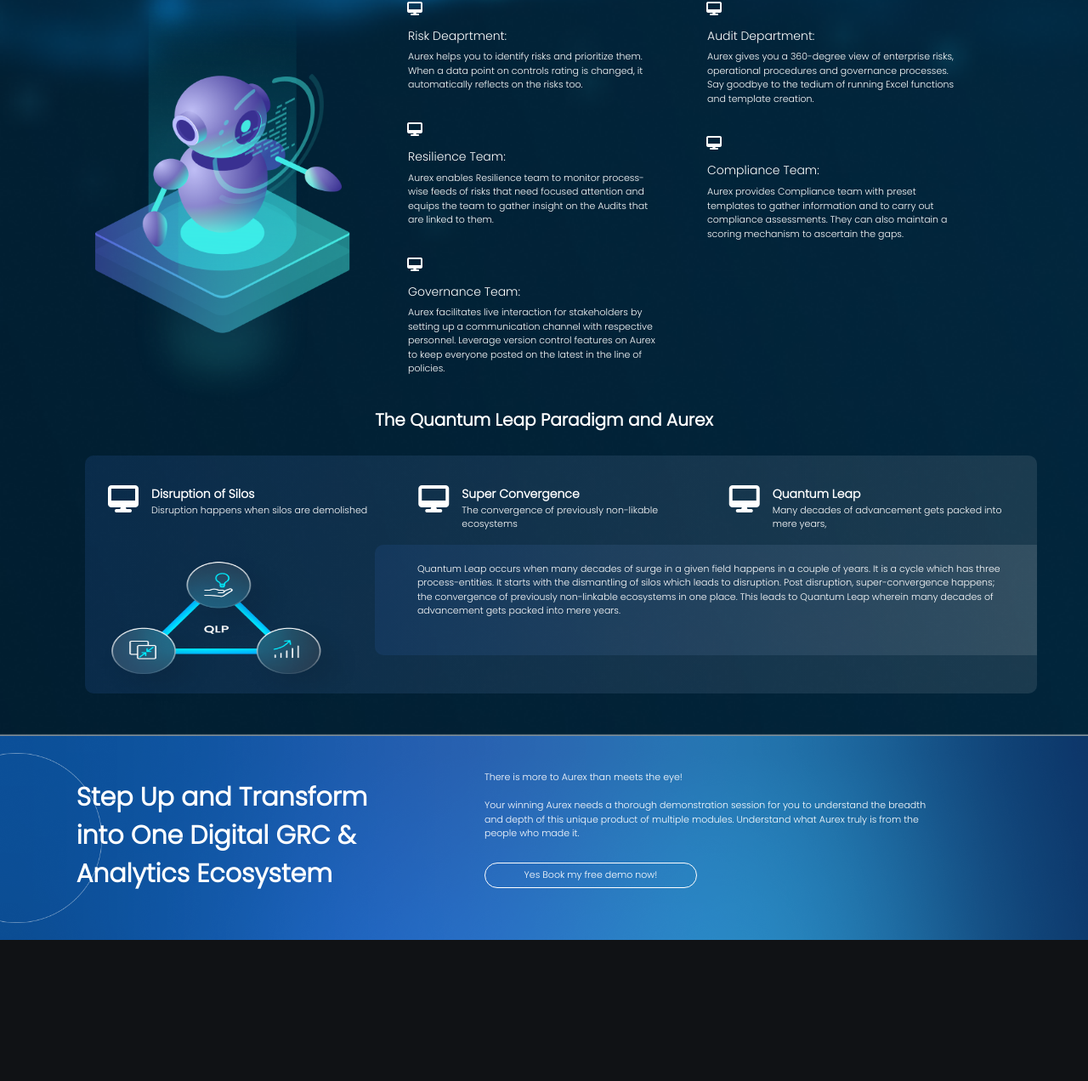
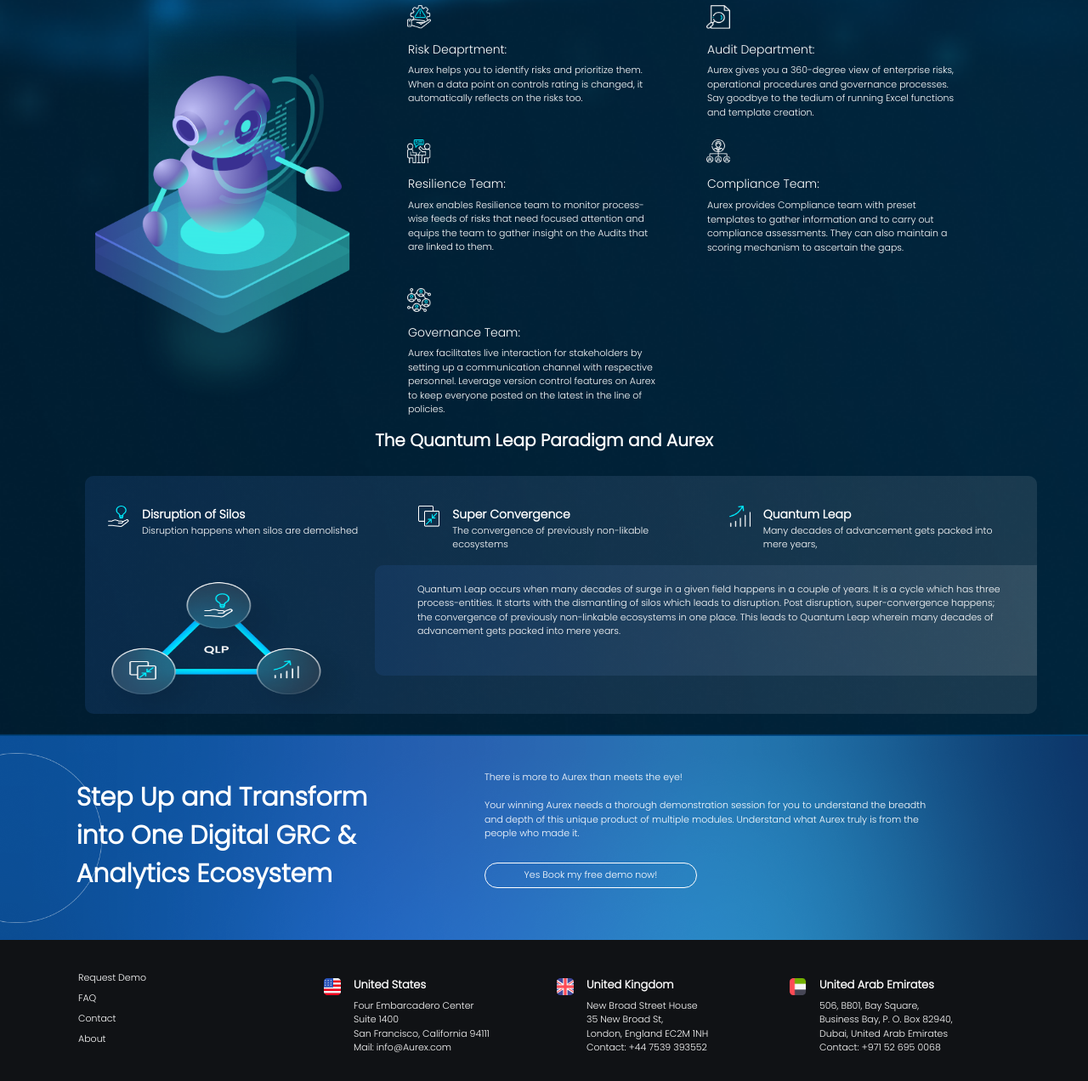
Before and after one commit to greeshma675/figma_design, a plain HTML site: page index.htm in a window 1280 px wide. Shown: the part 959-2231 px from the top of the page at 85% size. Drawn offline with nearby package versions, Linux system fonts and the light colour scheme.

Commit message:
commit 4 11 pm 15-09

```diff
--- a/index.css
+++ b/index.css
@@ -9,13 +9,17 @@
     background-image: url("./images/technology_png.png");
     height: 1825px;
     background-size: cover;
-    border-style: none !important;
+    margin: 0px;
+    background-color:#006BCC;
 }
 #logo{
-    font-family: Inter;
+    font-family: Poppins;
     font-weight: bolder;
     font-size: 40px;
-    color: white;
+    background: linear-gradient(rgba(255,255,255,1), rgba(255,255,255,0));
+    -webkit-background-clip: text;
+            background-clip: text;
+    -webkit-text-fill-color: transparent;
 }
 .v1{
     border-left: 2px solid white;
@@ -99,7 +103,7 @@
         padding-top: 30%;
         padding-right: 50px;
 }
-#img_power{
+#imge_power{
     padding-left: 50px;
     margin-top: 20px;
 
@@ -112,10 +116,11 @@
     border-radius: 15px;
 
 }
-#icon_power{
+#img_power{
     margin-left: 15px;
     margin-top:20px ;
-    color: white;
+    width: 25px;
+    height: 25px;
 }
 #card_title{
     color: white;
@@ -126,6 +131,17 @@
     color: white;
     font-family: Poppins;
     font-size: 11px;
+}
+#img_test_help{
+    width: 28px;
+    height: 28px;
+    margin-left: 15px;
+}
+#img_test_power{
+    width: 30px;
+    height: 30px;
+    margin-left: 15px;
+
 }
 #img_help{
     height: 500px;
@@ -222,8 +238,39 @@
     margin-top: 10px;
 }
 #div_footer{
-    height: 200px;
+    height: 220px;
     background: rgba(16, 18, 21, 1);
+    padding-left: 80px;
+    padding-right: 80px;
+    padding-top: 30px;
+}
+
+#lbl_footer{
+    font-size: 11px;
+    color: white;
+    font-family: Poppins;
+}
+#img_footer{
+    width:20px;
+    height: 20px;
+    margin-left: 15px;
+    margin-top:15px ;
+    color: white;
+}
+#h5_foot{
+    font-size: 13px;
+    color: white;
+    font-family: Poppins;
+    margin-top: 15px;
+    margin-left: 15px;
+    font-weight: bold;
+}
+#div_icons{
+    text-align: center;
+    margin-top: 20px;
+}
+#img_icon{
+    margin-left: 20px;
 }
 #div_copyright{
     background: rgba(36, 52, 75, 1);
@@ -236,3 +283,13 @@
     font-size: 10px;
     text-align: center;
 }
+/* #div_content{
+    background-color: white;
+} */
+
+.right {
+    display: flex;
+    justify-content: flex-end;
+    margin-left: auto;
+    margin-right: 0;
+  }
--- a/index.htm
+++ b/index.htm
@@ -22,6 +22,7 @@
                     <span class="navbar-toggler-icon"></span>
                   </button>
                   <div class="collapse navbar-collapse "  id="navbarSupportedContent">
+                    <div class="right">
                       <ul class="navbar-nav me-auto mb-2 mb-lg-0">
                         <li class="nav-item">
                           <a id="nav_text" class="nav-link" href="#">Why aurex?</a>
@@ -49,6 +50,8 @@
                         </li>
                         <div>
                           <button type="button" id="nav_button">Request demo</button>
+                        </div>
+                        </ul>
                     </div>
                   </div>
                 </div>
@@ -82,12 +85,11 @@
               <div id="div_inner" class="container row" >
                 <div class="col-lg-3">
                 <h1 for="" id="lbl_power">The Power of</h1>
-                <img src="./images/power.png" id="img_power"alt="">
+                <img src="./images/power.png" id="imge_power"alt="">
                 </div>
                 <div class="col-3">
                   <div class="card" id="card_bg" >
-                    <!-- <img src="..." class="card-img-top" alt="..."> -->
-                    <i class="fa fa-desktop fa-1x" aria-hidden="true" id="icon_power"></i>
+                    <img src="./images/Controls Monitoring.png" class="card-img-top mt-3" id="img_test_power" alt="...">
                     <div class="card-body">
                       <h5 class="card-title" id="card_title">Controls Monitoring:</h5>
                       <p class="card-text" id="card_text">The controls environment powered by Aurex works in sync with the risk dynamics in real time and let you thrive on opportunities.</p>
@@ -97,7 +99,7 @@
                 <div class="col-3">
                   <div class="card" id="card_bg" >
                     <!-- <img src="..." class="card-img-top" alt="..."> -->
-                    <i class="fa fa-desktop"  id="icon_power"></i>
+                    <img src="./images/Effective-Decision-to-action-Loop.png" class="card-img-top mt-3" id="img_test_power" alt="...">
                     <div class="card-body">
                       <h5 class="card-title" id="card_title">Effective Decision-to-action Loop:</h5>
                       <p class="card-text" id="card_text">The decision-to-action loop is effectively closed on Aurex. This prevents occurrence or recurrence of risks. It is leak-proof, future-proof and a testimonial to your enterprise's firepower. </p>
@@ -107,7 +109,7 @@
                 <div class="col-3">
                   <div class="card" id="card_bg" >
                     <!-- <img src="..." class="card-img-top" alt="..."> -->
-                    <i class="fa fa-desktop"  id="icon_power"></i>
+                    <img src="./images/Single Source of Truth.png" class="card-img-top mt-3" id="img_test_power" alt="...">
                     <div class="card-body">
                       <h5 class="card-title" id="card_title">End to end Enterprise Automation:</h5>
                       <p class="card-text" id="card_text">For Aurex, digital transformation by automation is the underpinning key. Take a quantum leap from outdated, error-prone, manual processes to full and continuous automation.</p>
@@ -127,25 +129,24 @@
       <img src="./images/test_help.png" id="img_help" alt="" >
       </div>
       <div class="col-lg-4">
-        <div class="card" id="help_bg" >
+        <div class="card mt-4" id="help_bg" >
           <!-- <img src="..." class="card-img-top" alt="..."> -->
-          <i class="fa fa-desktop"  id="icon_power"></i>
+          <img src="./images/Risk Department.png" class="card-img-top"  id="img_test_help"></img>
           <div class="card-body">
             <h5 class="card-title" id="card_title">Risk Deaprtment:</h5>
             <p class="card-text" id="card_text">Aurex helps you to identify risks and prioritize them. When a data point on controls rating is changed, it automatically reflects on the risks too.</p>
           </div>
         </div>
-        <div class="card" id="help_bg" >
+        <div class="card mt-4" id="help_bg" >
           <!-- <img src="..." class="card-img-top" alt="..."> -->
-          <i class="fa fa-desktop"  id="icon_power"></i>
+          <img src="./images/Resilience Team.png" id="img_test_help" alt="">
           <div class="card-body">
             <h5 class="card-title" id="card_title">Resilience Team: </h5>
             <p class="card-text" id="card_text">Aurex enables Resilience team to monitor process-wise feeds of risks that need focused attention and equips the team to gather insight on the Audits that are linked to them.</p>
         </div>
       </div>
-      <div class="card" id="help_bg" >
-        <!-- <img src="..." class="card-img-top" alt="..."> -->
-        <i class="fa fa-desktop"  id="icon_power"></i>
+      <div class="card mt-4" id="help_bg" >
+        <img src="./images/Governance Team.png" class="card-img-top" alt="..." id="img_test_help">
         <div class="card-body">
           <h5 class="card-title" id="card_title">Governance Team: </h5>
           <p class="card-text" id="card_text">Aurex facilitates live interaction for stakeholders by setting up a communication channel with respective personnel. Leverage version control features on Aurex to keep everyone posted on the latest in the line of policies.</p>
@@ -153,17 +154,16 @@
     </div>
     </div>
       <div class="col-lg-4">
-        <div class="card" id="help_bg" >
-          <!-- <img src="..." class="card-img-top" alt="..."> -->
-          <i class="fa fa-desktop"  id="icon_power"></i>
+        <div class="card mt-4" id="help_bg" >
+          <img src="./images/Audit Department.png" id="img_test_help" class="card-img-top" alt="...">
           <div class="card-body">
             <h5 class="card-title" id="card_title">Audit Department: </h5>
             <p class="card-text" id="card_text">Aurex gives you a 360-degree view of enterprise risks, operational procedures and governance processes. Say goodbye to the tedium of running Excel functions and template creation. </p>
         </div>
       </div>
-      <div class="card" id="help_bg" >
+      <div class="card mt-2" id="help_bg" >
         <!-- <img src="..." class="card-img-top" alt="..."> -->
-        <i class="fa fa-desktop"  id="icon_power"></i>
+        <img src="./images/Compliance Team.png" id="img_test_help" class="card-img-top" alt="...">
         <div class="card-body">
           <h5 class="card-title" id="card_title">Compliance Team: </h5>
           <p class="card-text" id="card_text">Aurex provides Compliance team with preset templates to gather information and to carry out compliance assessments. They can also maintain a scoring mechanism to ascertain the gaps.</p>
@@ -179,7 +179,7 @@
         <div class="container row ">
           <div class="col-4">
             <div style="display: flex;">
-              <i class="fa fa-desktop fa-2x"  id="icon_power" ></i>
+              <img src="./images/q1.png"  id="img_power" ></img>
               <div>
                 <label for="" id="lbl_quantm">Disruption of Silos</label>
 
@@ -189,7 +189,7 @@
           </div>
           <div class="col-4">
             <div style="display: flex;">
-              <i class="fa fa-desktop fa-2x"  id="icon_power" ></i>
+              <img src="./images/q2.png"  id="img_power" ></img>
               <div>
                 <label for="" id="lbl_quantm">Super Convergence</label>
 
@@ -199,7 +199,7 @@
           </div>
           <div class="col-4">
             <div style="display: flex;">
-              <i class="fa fa-desktop fa-2x"  id="icon_power" ></i>
+              <img src="./images/q3.png"  id="img_power" ></img>
               <div>
                 <label for="" id="lbl_quantm">Quantum Leap</label>
 
@@ -238,10 +238,55 @@
   <!-- footer -->
   <div id="div_footer">
     <div class="container row">
-      <div class="col-3"></div>
-      <div class="col-3"></div>
-      <div class="col-3"></div>
-      <div class="col-3"></div>
+      <div class="col-lg-3" id="div_content">
+        <label id="lbl_footer">Request Demo</label><br>
+        <label id="lbl_footer">FAQ</label><br>
+        <label id="lbl_footer">Contact</label><br>
+        <label id="lbl_footer">About</label>
+      </div>
+      <div class="col-lg-3">
+        <div style="display: flex;">
+          <img src="./images/us.png" id="img_footer" alt="">
+          <div>
+            <h6 for="" id="h5_foot">United States</h6>
+          <p for="" id="p_quantm">
+            Four Embarcadero Center <br>
+            Suite 1400 <br>
+            San Francisco, California 94111 <br>
+            Mail: info@Aurex.com</p>
+          </div>
+      </div>
+      </div>
+      <div class="col-3">
+        <div style="display: flex;">
+          <img src="./images/uk.png" id="img_footer" alt="">
+          <div>
+            <h6 for="" id="h5_foot">United Kingdom</h6>
+          <p for="" id="p_quantm">New Broad Street House <br>
+            35 New Broad St, <br>
+            London, England EC2M 1NH <br>
+            Contact: +44 7539 393552 <br>
+          </div>
+      </div>
+      </div>
+      <div class="col-3">
+        <div style="display: flex;">
+          <img src="./images/uae.png" id="img_footer" alt="">
+          <div>
+            <h6 for="" id="h5_foot">United Arab Emirates</h6>
+          <p for="" id="p_quantm">
+            506, BB01, Bay Square, <br>
+            Business Bay, P. O. Box 82940, <br>
+            Dubai, United Arab Emirates <br>
+            Contact: +971 52 695 0068
+          </div>
+      </div>
+      </div>
+    </div>
+    <div id="div_icons">
+      <img src="./images/linkedin.png"  id="img_icon"alt="" >
+      <img src="./images/facebook.png"  id="img_icon"  alt="">
+      <img src="./images/twitter.png"  id="img_icon"  alt="">
     </div>
   </div>
   <div id="div_copyright">
```
Also changed, not shown: images/Audit Department.png (added), images/Compliance Team.png (added), images/Controls Monitoring.png (added), images/Effective-Decision-to-action-Loop.png (added), images/Governance Team.png (added), images/Resilience Team.png (added), images/Risk Department.png (added), images/Single Source of Truth.png (added), images/facebook.png (added), images/linkedin.png (added), images/q1.png (added), images/q2.png (added), images/q3.png (added), images/twitter.png (added), 3 more files. Lines whose indentation alone changed are shown as unchanged.
